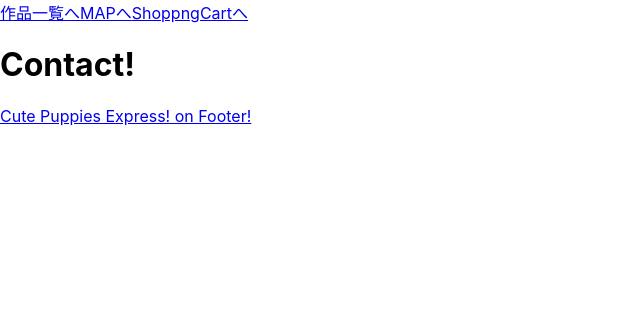
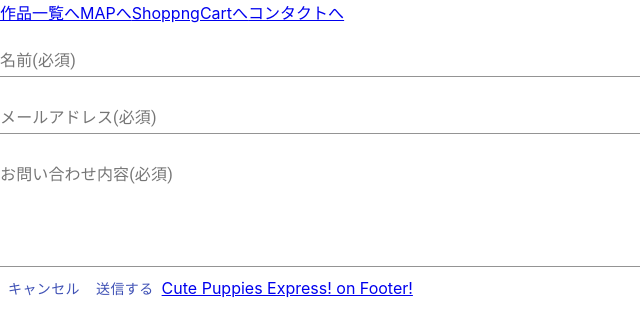
Before and after one commit to takumi-uezono0/Museum-of-ART, a React (Create React App) app: page /contact in a window 1280 px wide. Shown: the top 336 px of the page, without its empty margins (0-640 px from the left). Built offline with nearby package versions, Linux system fonts and the light colour scheme.

Commit message:
create:contactform

```diff
--- a/package.json
+++ b/package.json
@@ -3,6 +3,7 @@
   "version": "0.1.0",
   "private": true,
   "dependencies": {
+    "@material-ui/core": "^4.12.4",
     "@testing-library/jest-dom": "^5.16.5",
     "@testing-library/react": "^13.4.0",
     "@testing-library/user-event": "^13.5.0",
--- a/src/components/Header.jsx
+++ b/src/components/Header.jsx
@@ -9,8 +9,11 @@ export const Header = () => {
       <a className="logo" href="/">
         MAPへ
       </a>
-      <a className="logo" href="/Cart">
+      <a className="logo" href="/cart">
         ShoppngCartへ
+      </a>
+      <a className="logo" href="/contact">
+        コンタクトへ
       </a>
     </header>
   );
--- a/src/pages/Contact.jsx
+++ b/src/pages/Contact.jsx
@@ -1,13 +1,127 @@
-import React from "react";
+import React, { useState, useCallback, useEffect } from "react";
+import Button from "@material-ui/core/Button";
+import TextInput from ".";
 import { Header } from "../components/Header";
 import { Footer } from "../components/Footer";
 
-export const Contact = () => {
+export const Contact = (props) => {
+  const [description, setDescription] = useState("");
+  const [email, setEmail] = useState("");
+  const [name, setName] = useState("");
+
+  // Functions triggered by inputting text value
+  const inputDescription = useCallback(
+    (event) => {
+      setDescription(event.target.value);
+    },
+    [setDescription]
+  );
+
+  const inputEmail = useCallback(
+    (event) => {
+      setEmail(event.target.value);
+    },
+    [setEmail]
+  );
+
+  const inputName = useCallback(
+    (event) => {
+      setName(event.target.value);
+    },
+    [setName]
+  );
+
+  const validateEmailFormat = (email) => {
+    const regex =
+      /^[a-zA-Z0-9.!#$%&'*+\/=?^_`{|}~-]+@[a-zA-Z0-9-]+(?:\.[a-zA-Z0-9-]+)*$/;
+    return regex.test(email);
+  };
+
+  const validateRequiredInput = (...args) => {
+    let isBlank = false;
+    for (let i = 0; i < args.length; i = (i + 1) | 0) {
+      if (args[i] === "") {
+        isBlank = true;
+      }
+    }
+    return isBlank;
+  };
+
+  // Slackに問い合わせがあったことを通知する
+  const submitForm = () => {
+    const isBlank = validateRequiredInput(name, email, description);
+    const isValidEmail = validateEmailFormat(email);
+
+    if (isBlank) {
+      alert("必須入力欄が空白です。");
+      return false;
+    } else if (!isValidEmail) {
+      alert("メールアドレスの書式が異なります。");
+      return false;
+    } else {
+      const payload = {
+        text:
+          "お問い合わせがありました\n" +
+          "お名前: " +
+          name +
+          "\n" +
+          "メールアドレス: " +
+          email +
+          "\n" +
+          "【問い合わせ内容】\n" +
+          description,
+      };
+
+      const WEBHOOK_URL =
+        "https://hooks.slack.com/services/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";
+      // fetchメソッドでフォームの内容をSlackのIncoming Webhook URL に送信する
+      fetch(WEBHOOK_URL, {
+        method: "POST",
+        body: JSON.stringify(payload),
+      }).then(() => {
+        alert("送信が完了しました。追ってご連絡いたします🙌");
+        setDescription("");
+        setEmail("");
+        setName("");
+        return props.handleClose();
+      });
+    }
+  };
+
   return (
-    <>
+    <div open={props.open} onClose={props.handleClose}>
       <Header />
-      <h1>Contact!</h1>
+      <TextInput
+        label={"名前(必須)"}
+        multiline={false}
+        rows={1}
+        value={name}
+        type={"text"}
+        onChange={inputName}
+      />
+      <TextInput
+        label={"メールアドレス(必須)"}
+        multiline={false}
+        rows={1}
+        value={email}
+        type={"email"}
+        onChange={inputEmail}
+      />
+      <TextInput
+        label={"お問い合わせ内容(必須)"}
+        multiline={true}
+        rows={5}
+        value={description}
+        type={"text"}
+        onChange={inputDescription}
+      />
+      <Button onClick={props.handleClose} color="primary">
+        キャンセル
+      </Button>
+      <Button onClick={submitForm} color="primary">
+        送信する
+      </Button>
       <Footer />
-    </>
+    </div>
   );
 };
--- /dev/null
+++ b/src/pages/index.js
@@ -0,0 +1,19 @@
+import React from "react";
+import TextField from "@material-ui/core/TextField";
+
+const TextInput = (props) => {
+  return (
+    <TextField
+      fullWidth
+      label={props.label}
+      margin="dense"
+      multiline={props.multiline}
+      rows={props.rows}
+      value={props.value}
+      type={props.type}
+      onChange={props.onChange}
+    />
+  );
+};
+
+export default TextInput;
```
Also changed, not shown: 1 other file (tests, documents, lock files or other folders).
